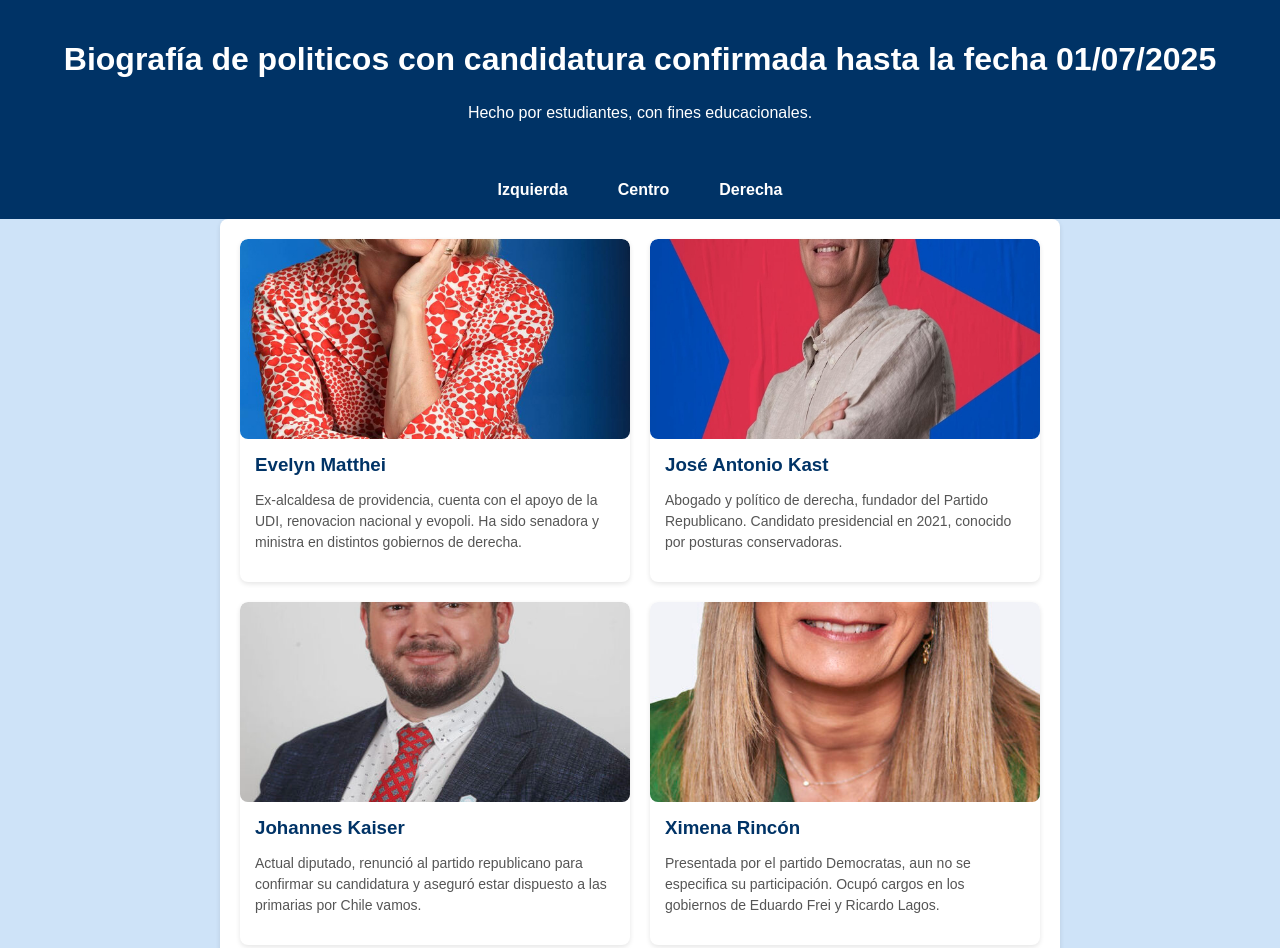
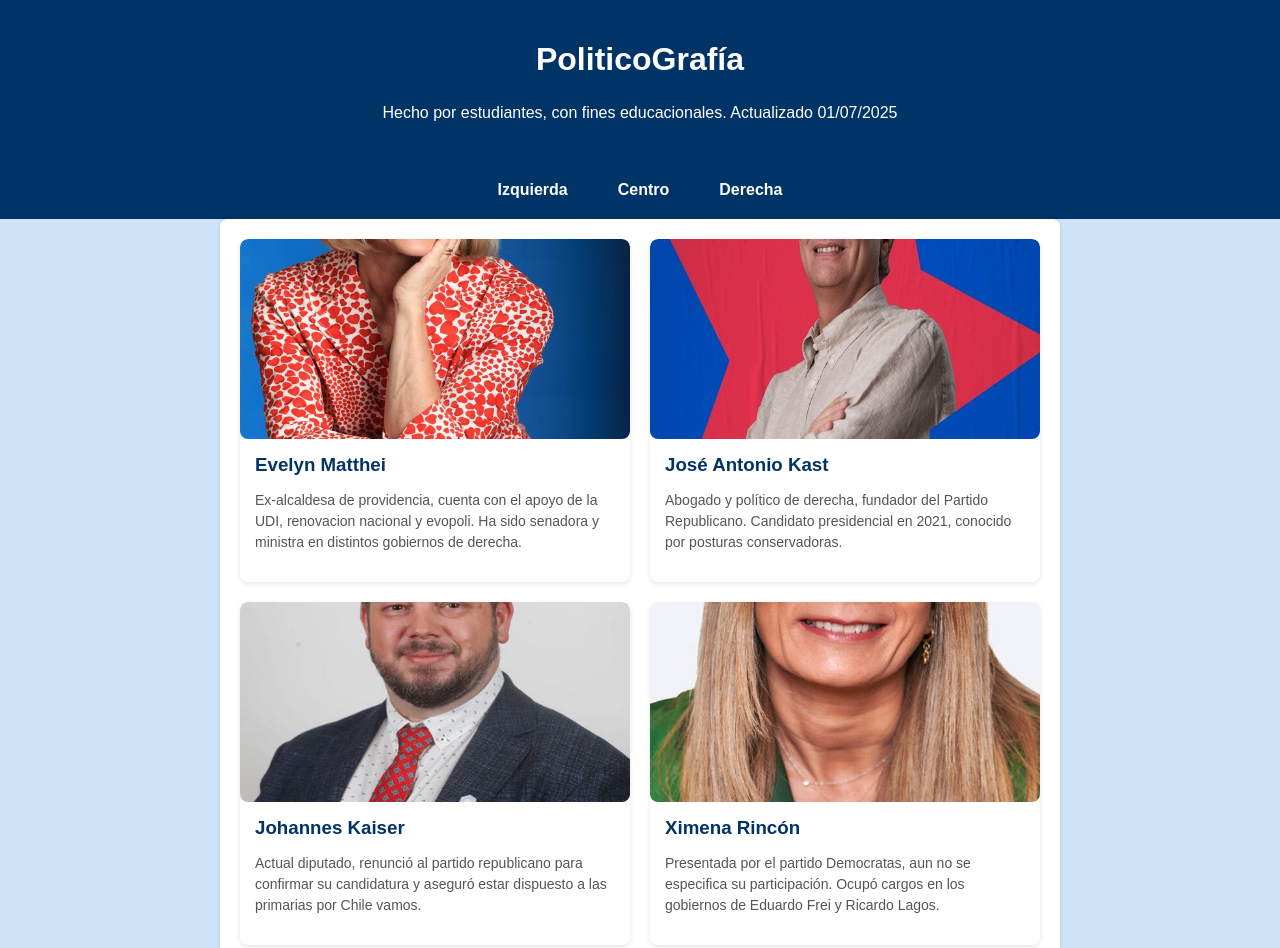
Before and after one commit to SukumarXD/EV3FM, a plain HTML site: page index.html in a window 1280 px wide. Shown: the top 948 px of the page. Drawn offline with Linux system fonts and the light colour scheme.

Commit message:
Update index.html

```diff
--- a/index.html
+++ b/index.html
@@ -3,15 +3,15 @@
 <head>
   <meta charset="UTF-8" />
   <meta name="viewport" content="width=device-width, initial-scale=1.0" />
-  <title>Blog de candidatos a la presidencia 2025</title>
+  <title>Politicografía</title>
   <!-- Link: referencia a styles.css, todo lo bonito está ahi -->
   <link rel="stylesheet" href="styles.css" />
 </head>
 <body>
 
   <header>
-    <h1>Biografía de politicos con candidatura confirmada hasta la fecha 01/07/2025</h1>
-    <p>Hecho por estudiantes, con fines educacionales.</p>
+    <h1>PoliticoGrafía</h1>
+    <p>Hecho por estudiantes, con fines educacionales. Actualizado 01/07/2025</p>
   </header>
 
  <nav class="nav">
```
